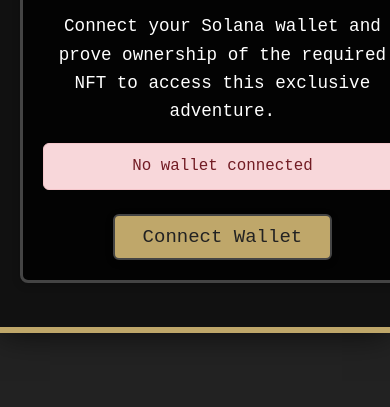
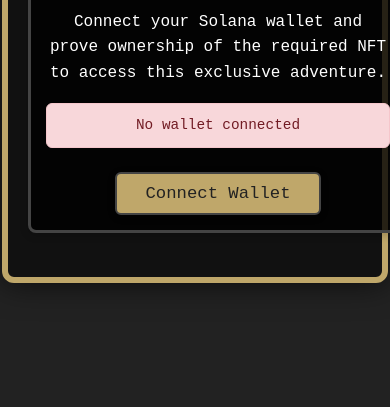
Before and after one commit to dogame-CYOA/TheMysteriousStranger, a website: page index.html in a window 390 px wide. Shown: the part 437-844 px from the top of the page. Drawn offline with Linux system fonts and the light colour scheme.

Commit message:
Update index.html

```diff
--- a/index.html
+++ b/index.html
@@ -154,7 +154,7 @@
             border-radius: 4px;
             font-size: 0.9em;
             z-index: 10;
-            max-width: 80px;
+            max-width: 120px;
             text-align: center;
             white-space: nowrap;
             overflow: hidden;
@@ -173,8 +173,8 @@
         }
         @media (max-width: 800px) {
             .game-frame {
-                width: 99vw;
-                max-width: 99vw;
+                width: 95vw;
+                max-width: 95vw;
                 margin: 0 auto;
             }
             .artwork {
@@ -192,11 +192,14 @@
                 padding: 5px;
             }
             .game-frame {
-                width: 100vw;
-                max-width: 100vw;
-                border-radius: 0;
-                border-left: none;
-                border-right: none;
+                width: 98vw;
+                max-width: 98vw;
+                margin: 0 auto;
+            }
+            .inventory-status {
+                max-width: 100px;
+                font-size: 0.85em;
+                padding: 4px 8px;
             }
         }
         @media (max-width: 480px) {
@@ -207,6 +210,20 @@
             .artwork-container {
                 min-height: 160px;
                 padding: 3px;
+            }
+            .game-frame {
+                width: 96vw;
+                max-width: 96vw;
+                margin: 0 auto;
+            }
+            .inventory-status {
+                max-width: 90px;
+                font-size: 0.8em;
+                padding: 3px 6px;
+            }
+            .textbox {
+                padding: 45px 15px 15px 15px;
+                font-size: 1em;
             }
         }
     </style>
```
